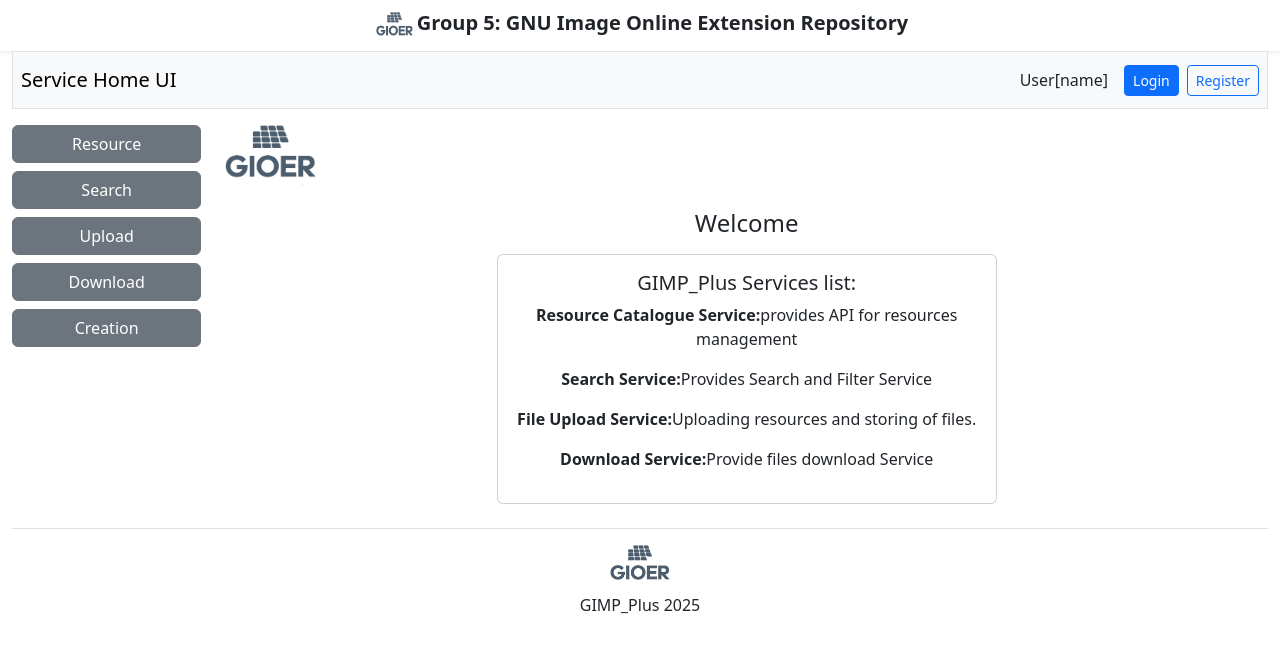
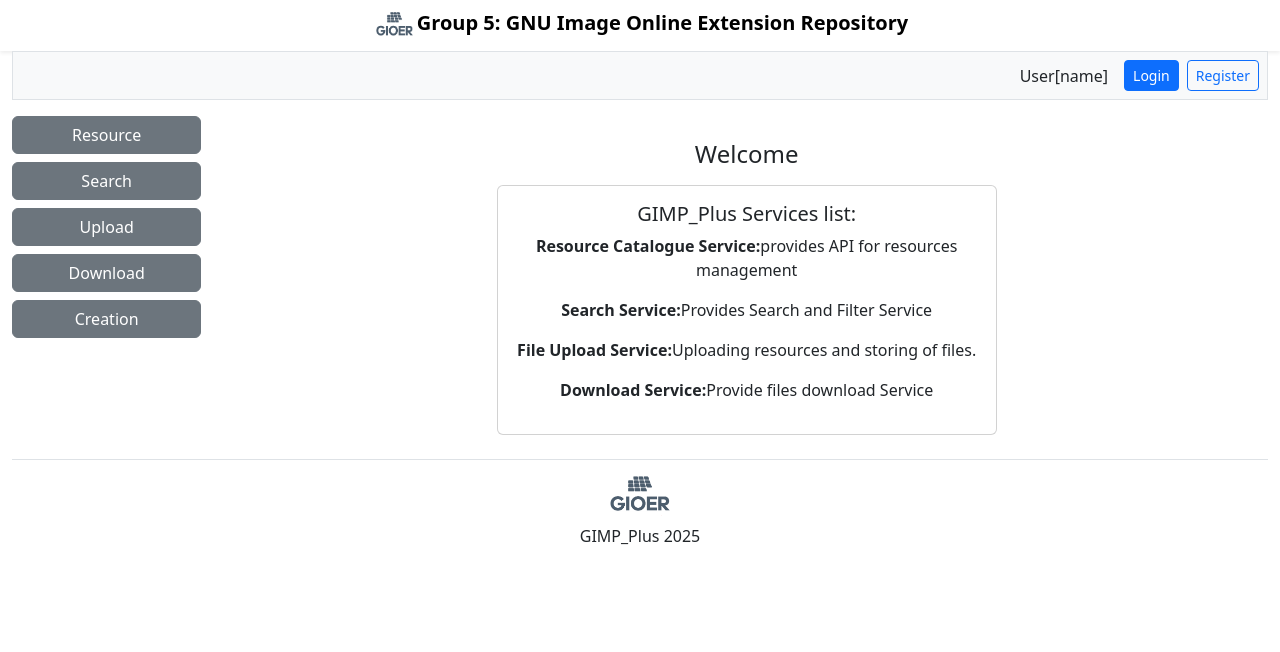
Before and after one commit to Catherin2/GIOER2, a React (Vite) app in the folder client/: page / in a window 1280 px wide. Shown: the top 652 px of the page. Built offline with nearby package versions, Linux system fonts and the light colour scheme.

Commit message:
basic work on links and start handling download action

```diff
--- a/client/src/Api.jsx
+++ b/client/src/Api.jsx
@@ -1 +1,3 @@
 export const SERVER_URL = "https://gioer-cfc6bkewatd5angv.canadacentral-01.azurewebsites.net/api";
+
+export const SERVER_URL2 = "nestjs-g2fpc8bchsf0gyhy.canadacentral-01.azurewebsites.net/api/file";
--- a/client/src/Dashboard.jsx
+++ b/client/src/Dashboard.jsx
@@ -23,7 +23,7 @@ const Dashboard = () => {
     <Container fluid>
       {/*Navbar*/}
       <Navbar bg="light" className="justify-content-between p-2 border">
-       <Navbar.Brand>Service Home UI</Navbar.Brand>
+          <Navbar.Brand></Navbar.Brand>
           <div className="d-flex align-items-center">
               <span className="me-3">User[name]</span>
               <Link to="/login" className="btn btn-primary btn-sm me-2">Login</Link>
@@ -44,10 +44,10 @@ const Dashboard = () => {
 
           {/*Main Content */}
           <Col md ={10}>
-          <div className="d-flex justify-content-between">
+              {/* <div className="d-flex justify-content-between"> */}
                 {/* Logo */}
-            <img src="/logo.png" alt="Logo" style={{ height: "60px" }} />
-            </div>
+                {/* <img src="/logo.png" alt="Logo" style={{ height: "60px" }} /> */}
+              {/* </div> */}
 
               <div className="text-center mt-4">
                 <h4>Welcome</h4>
--- a/client/src/ExtensionDetail.jsx
+++ b/client/src/ExtensionDetail.jsx
@@ -1,7 +1,7 @@
 import React, { useEffect, useState } from 'react';
 import { useParams, Link } from 'react-router-dom';
 import axios from 'axios';
-import { SERVER_URL } from './Api';
+import { SERVER_URL,SERVER_URL2} from './Api';
 
 const ExtensionDetail = () => {
   const { id } = useParams();
@@ -36,6 +36,11 @@ const ExtensionDetail = () => {
     return <div>Loading...</div>;
   }
 
+  const linkStyle = {
+    textDecoration: "none",
+    color:'black'
+  };
+
   return (
     <div className="container mt-4">
       <h2>Extension Details</h2>
@@ -47,7 +52,8 @@ const ExtensionDetail = () => {
       <p><strong>Rating:</strong> {extension.rating}</p>
       <p><strong>Tags:</strong> {extension.tags?.join(', ')}</p>
 
-      <Link to="/resource" className="btn btn-primary mt-3">Back to Resource List</Link>
+      <Link to="#" className="btn btn-secondary mt-3">Download Extension</Link> <br/>
+      <Link to="/resource" className="btn btn-secondary mt-3">Back to Resource List</Link>
     </div>
   );
 };
--- a/client/src/Resource.jsx
+++ b/client/src/Resource.jsx
@@ -40,10 +40,15 @@ const Resource = () => {
     }
   };
 
+  const linkStyle = {
+    textDecoration: "none",
+    color:'black'
+  };
+
   return (
     <Container className="mt-4">
       <h2>Resource Catalogue</h2>
-      <Link to="/dashboard" className="btn btn-secondary mb-3">
+      <Link to="/" className="btn btn-secondary mb-3">
         Back to Dashboard
       </Link>
 
@@ -52,7 +57,7 @@ const Resource = () => {
       <Table striped bordered hover>
         <thead>
           <tr>
-            <th>ID</th>
+            {/* <th>ID</th> */}
             <th>Title</th>
             <th>Category</th>
             <th>Author</th>
@@ -64,9 +69,9 @@ const Resource = () => {
         <tbody>
           {resources.map((res) => (
             <tr key={res.id}>
-              <td>{res.id}</td>
+              {/* <td>{res.id}</td> */}
               <td>
-                <Link to={`/extensions/${res.id}`}>
+                <Link to={`/extensions/${res.id}`}  style={linkStyle}>
                   {res.title}
                 </Link>
               </td>
--- a/client/src/components/Navbar.jsx
+++ b/client/src/components/Navbar.jsx
@@ -1,13 +1,16 @@
 import React from "react";
 
-
+const linkStyle = {
+    textDecoration: "none",
+    color:'black'
+  };
 function Navbar(){
 
     return(
         <div className='d-flex justify-content-center py-2 shadow-sm fs-5 fw-bold'>
-	<img src='/logo.png'  width="45" height="35" className="d-inline-block align-text-top p-1" alt=""/>
-      Group 5: GNU Image Online Extension Repository
-    </div>
+        <img src='/logo.png'  width="45" height="35" className="d-inline-block align-text-top p-1" alt=""/>
+        <a href="/" style={linkStyle}>Group 5: GNU Image Online Extension Repository</a>
+        </div>
 
     )
 }
```
Lines whose indentation alone changed are shown as unchanged.
